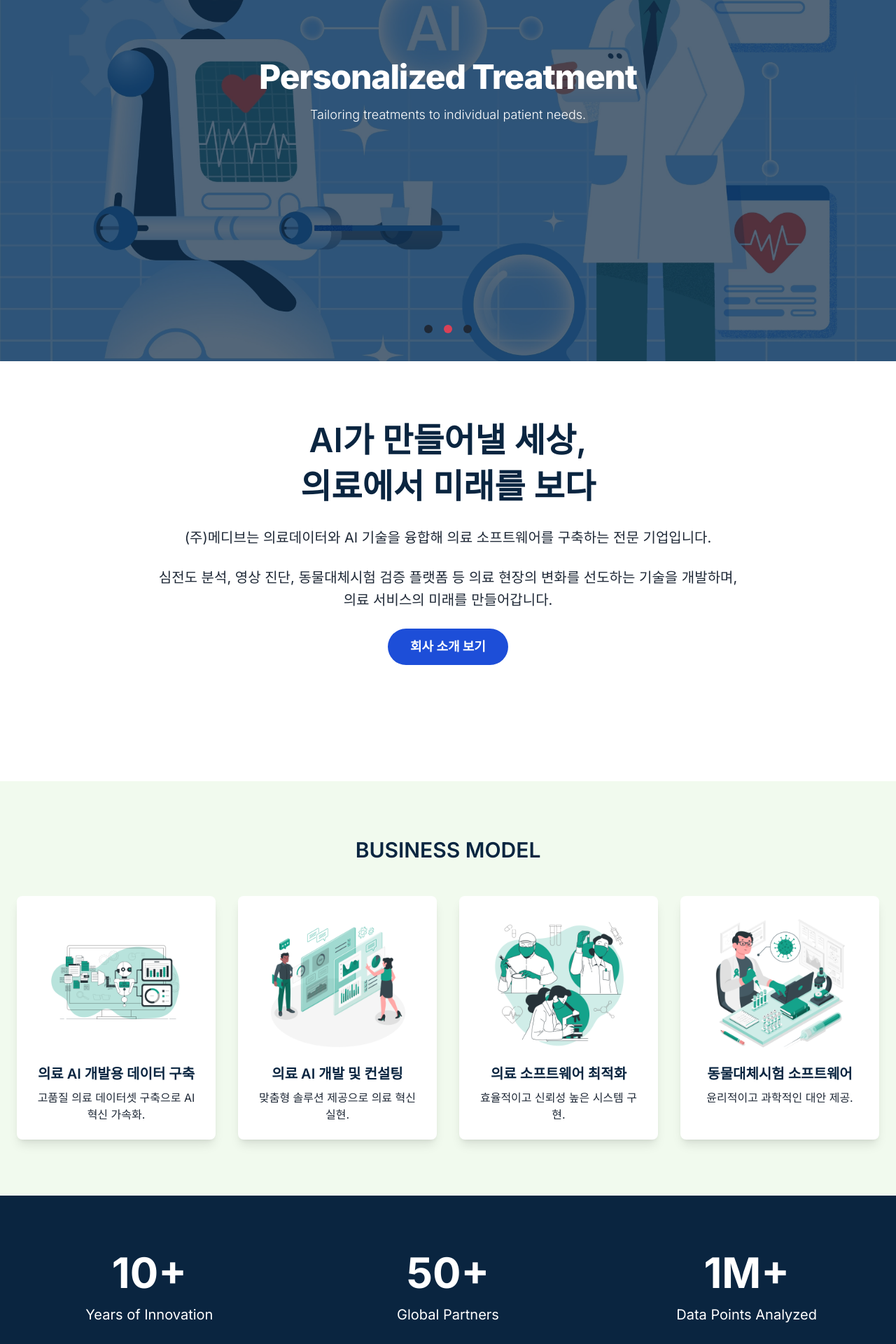
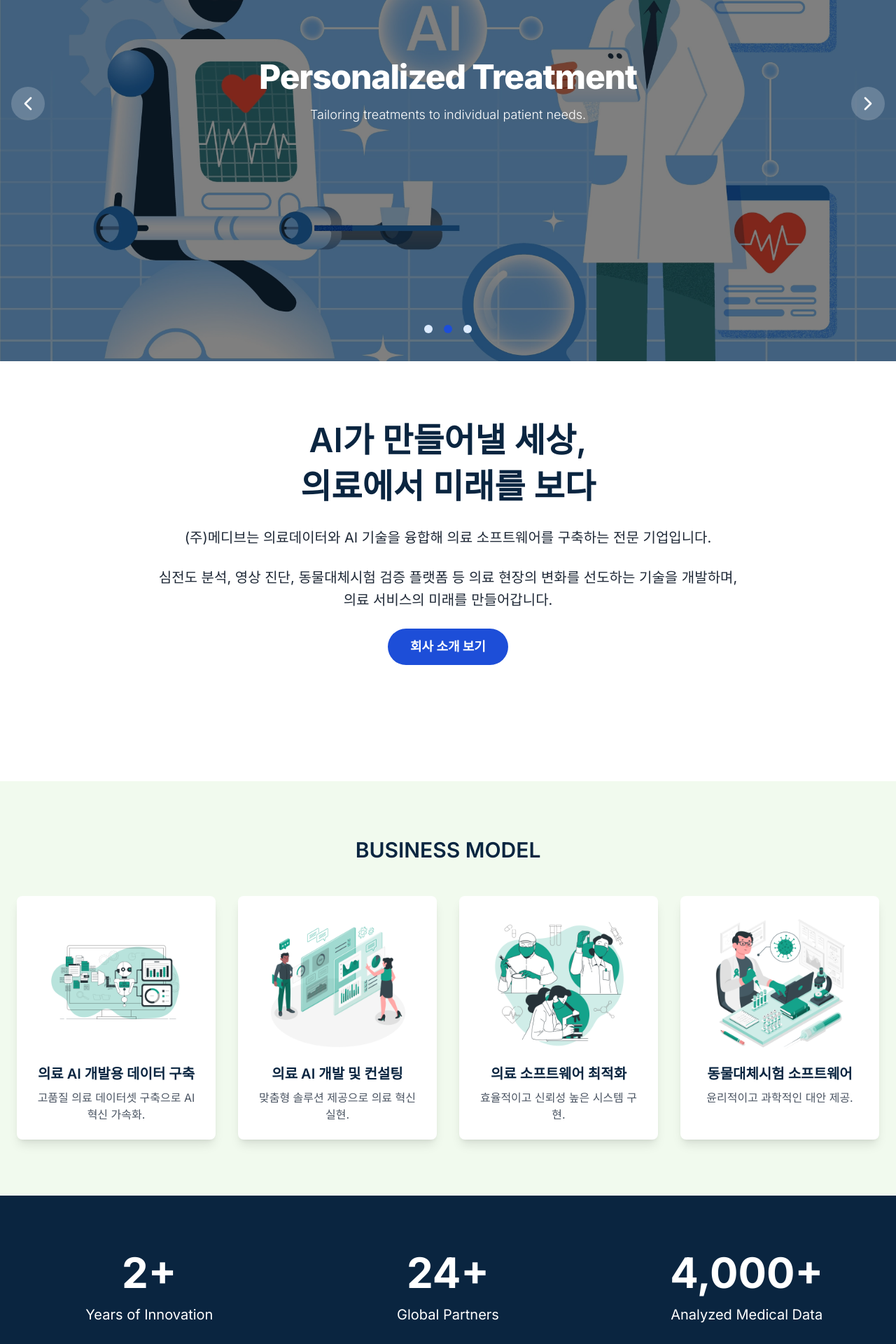
Before and after one commit to hi-rachel/mediv, a Next.js app: page / in a window 1280 px wide. Shown: the part 300-2220 px from the top of the page at 70% size. Built offline with nearby package versions, Linux system fonts and the light colour scheme.

Commit message:
feat: 슬라이드 앞뒤 이동 화살표 추가

```diff
--- a/app/page.tsx
+++ b/app/page.tsx
@@ -9,6 +9,7 @@ import InViewAnimationSection from "./components/home/animation/InViewAnimationS
 import InViewCountUpAnimation from "./components/home/animation/InViewCountUpAnimation";
 import slides from "./data/slides";
 import businessModels from "./data/businessModels";
+import { ChevronLeft, ChevronRight } from "lucide-react";
 
 const HomePage: React.FC = () => {
   const [currentSlide, setCurrentSlide] = useState(0);
@@ -16,9 +17,23 @@ const HomePage: React.FC = () => {
   useEffect(() => {
     const timer = setInterval(() => {
       setCurrentSlide((prevSlide) => (prevSlide + 1) % slides.length);
-    }, 4000);
+    }, 5000);
     return () => clearInterval(timer);
   }, []);
+
+  const goToPreviousSlide = () => {
+    setCurrentSlide((prevSlide) =>
+      prevSlide === 0 ? slides.length - 1 : prevSlide - 1
+    );
+  };
+
+  const goToNextSlide = () => {
+    setCurrentSlide((prevSlide) => (prevSlide + 1) % slides.length);
+  };
+
+  const goToSlide = (index: number) => {
+    setCurrentSlide(index);
+  };
 
   const fadeInUp = {
     hidden: { opacity: 0, y: 20 },
@@ -44,7 +59,7 @@ const HomePage: React.FC = () => {
               objectFit="cover"
               priority
             />
-            <div className="absolute inset-0 bg-primary bg-opacity-70" />
+            <div className="absolute inset-0 bg-black bg-opacity-50" />
             <div className="absolute inset-0 flex items-center justify-center">
               <div className="text-center text-white">
                 <h1 className="text-5xl font-extrabold mb-4 tracking-tight">
@@ -55,14 +70,33 @@ const HomePage: React.FC = () => {
             </div>
           </motion.div>
         ))}
+
+        {/* Arrow Navigation */}
+        <button
+          onClick={goToPreviousSlide}
+          className="absolute left-4 top-1/2 transform -translate-y-1/2 bg-white bg-opacity-20 hover:bg-opacity-30 rounded-full p-2 transition-all duration-200 group"
+          aria-label="Previous slide"
+        >
+          <ChevronLeft className="w-8 h-8 text-white group-hover:scale-110 transition-transform duration-200" />
+        </button>
+        <button
+          onClick={goToNextSlide}
+          className="absolute right-4 top-1/2 transform -translate-y-1/2 bg-white bg-opacity-20 hover:bg-opacity-30 rounded-full p-2 transition-all duration-200 group"
+          aria-label="Next slide"
+        >
+          <ChevronRight className="w-8 h-8 text-white group-hover:scale-110 transition-transform duration-200" />
+        </button>
+
+        {/* Dot Navigation */}
         <div className="absolute bottom-10 left-0 right-0 flex justify-center">
           {slides.map((_, index) => (
             <button
               key={index}
               className={`h-3 w-3 mx-2 rounded-full ${
-                index === currentSlide ? "bg-accent" : "bg-neutral-dark"
+                index === currentSlide ? "bg-info" : "bg-blue-100"
               }`}
-              onClick={() => setCurrentSlide(index)}
+              onClick={() => goToSlide(index)}
+              aria-label={`Go to slide ${index + 1}`}
             />
           ))}
         </div>
@@ -103,7 +137,7 @@ const HomePage: React.FC = () => {
                   <h3 className="text-xl font-semibold text-primary mb-2">
                     {model.title}
                   </h3>
-                  <p className="text-neutral-dark">{model.description}</p>
+                  <p className="text-gray-600">{model.description}</p>
                 </motion.div>
               ))}
             </div>
@@ -118,22 +152,21 @@ const HomePage: React.FC = () => {
             <div className="grid grid-cols-1 md:grid-cols-3 gap-12 text-center">
               <motion.div variants={fadeInUp}>
                 <h3 className="text-6xl font-bold mb-4">
-                  <InViewCountUpAnimation end={10} duration={2} />+
+                  <InViewCountUpAnimation end={2} duration={2} />+
                 </h3>
                 <p className="text-xl">Years of Innovation</p>
               </motion.div>
               <motion.div variants={fadeInUp}>
                 <h3 className="text-6xl font-bold mb-4">
-                  <InViewCountUpAnimation end={50} duration={2} />+
+                  <InViewCountUpAnimation end={24} duration={2} />+
                 </h3>
                 <p className="text-xl">Global Partners</p>
               </motion.div>
               <motion.div variants={fadeInUp}>
                 <h3 className="text-6xl font-bold mb-4">
-                  <InViewCountUpAnimation end={1} duration={2} />
-                  M+
+                  <InViewCountUpAnimation end={4000} duration={3} />+
                 </h3>
-                <p className="text-xl">Data Points Analyzed</p>
+                <p className="text-xl">Analyzed Medical Data</p>
               </motion.div>
             </div>
           </div>
@@ -164,7 +197,7 @@ const HomePage: React.FC = () => {
                   <h3 className="text-2xl font-semibold text-primary mb-4">
                     {title}
                   </h3>
-                  <p className="text-neutral-dark mb-6">
+                  <p className="text-gray-600 mb-6">
                     Exploring the potential of AI in improving healthcare
                     outcomes.
                   </p>
```
